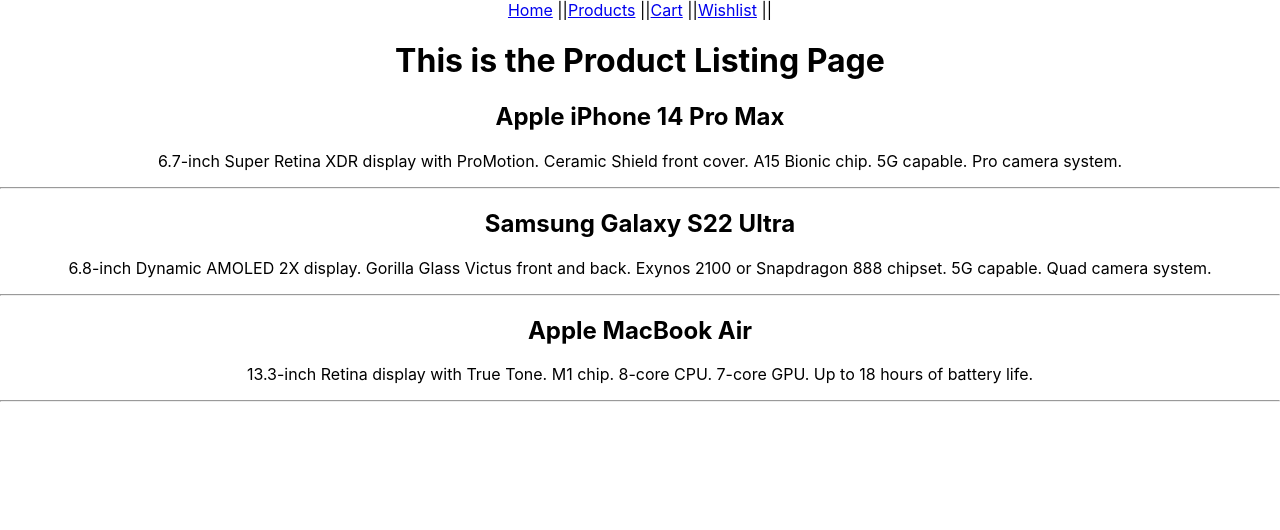
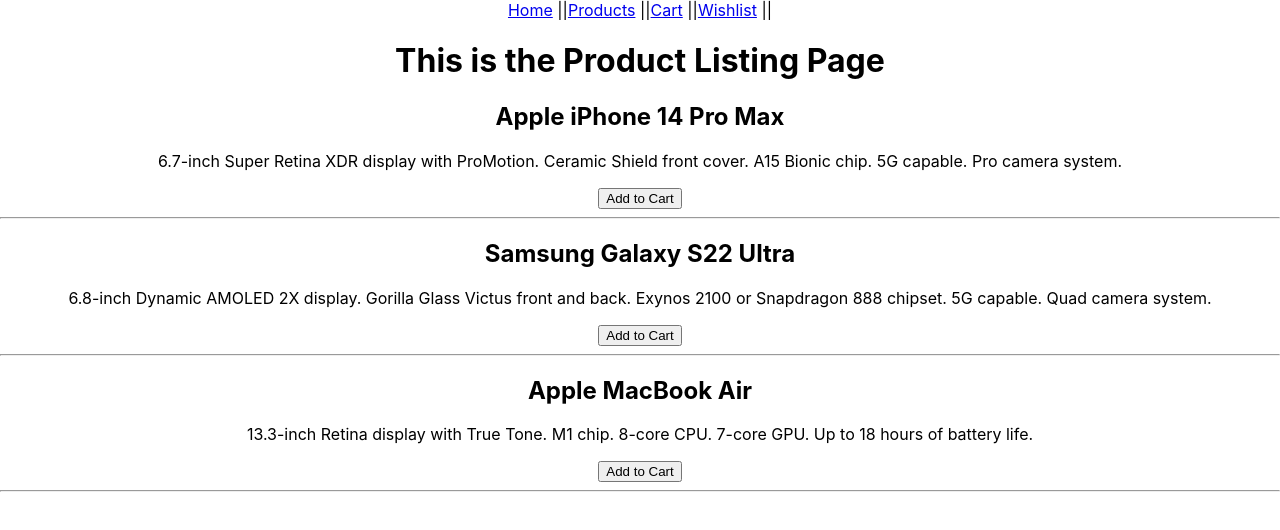
Before and after one commit to akshaykamath45/techstore, a React (Create React App) app: page /products in a window 1280 px wide. Shown: the top 530 px of the page. Built offline with nearby package versions, Linux system fonts and the light colour scheme; what miragejs would draw is missing.

Commit message:
feat: creating cart context
option to add and delete from cart by creating cart context

```diff
--- /dev/null
+++ b/src/contexts/CartContext.js
@@ -0,0 +1,22 @@
+import { createContext } from "react";
+import { useState } from "react";
+export const CartContext = createContext();
+
+export const CartProvider = ({ children }) => {
+  const [cart, setCart] = useState([]);
+
+  const handleAddToCart = (product) => {
+    setCart([...cart, product]);
+  };
+
+  const handleDeleteFromCart = (productId) => {
+    const deleteProduct=cart.filter((product)=>product._id!==productId)
+    setCart(deleteProduct)
+  }
+
+  return (
+    <CartContext.Provider value={{ cart, handleAddToCart,handleDeleteFromCart}}>
+      {children}
+    </CartContext.Provider>
+  );
+};
--- a/src/index.js
+++ b/src/index.js
@@ -3,14 +3,17 @@
 import "./index.css";
 import App from "./App";
 import { makeServer } from "./server";
-import { BrowserRouter as Router} from "react-router-dom";
+import { BrowserRouter as Router } from "react-router-dom";
+import { CartContext, CartProvider } from "../src/contexts/CartContext";
 // Call make Server
 makeServer();
-
+export { CartContext };
 ReactDOM.render(
   <React.StrictMode>
     <Router>
-    <App />
+      <CartProvider>
+        <App />
+      </CartProvider>
     </Router>
   </React.StrictMode>,
   document.getElementById("root")
--- a/src/pages/Cart/Cart.jsx
+++ b/src/pages/Cart/Cart.jsx
@@ -1,11 +1,26 @@
-import React from 'react'
-
+import React from "react";
+import { useContext } from "react";
+import { CartContext } from "../../contexts/CartContext.js";
 const Cart = () => {
+  const { cart } = useContext(CartContext);
+  const {handleDeleteFromCart} = useContext(CartContext);
   return (
     <div>
       <h1>This is the Cart Page</h1>
+      <h2>Items in the cart : {cart.length}</h2>
+      {cart.map((item) => {
+        return (
+          <div>
+            <h2>{item.name}</h2>
+            <p>{item.price}</p>
+            <p>{item.brand}</p>
+            <button onClick={()=>handleDeleteFromCart(item._id)}>Delete from Cart</button>
+            <hr />
+          </div>
+        );
+      })}
     </div>
-  )
-}
+  );
+};
 
-export default Cart
+export default Cart;
--- a/src/pages/Product Listing Page/ProductListing.jsx
+++ b/src/pages/Product Listing Page/ProductListing.jsx
@@ -1,24 +1,28 @@
-import React from 'react'
-import {products} from '../../backend/db/products.js'
-
+import React from "react";
+import { useContext } from "react";
+import { products } from "../../backend/db/products.js";
+import { CartContext } from "../../contexts/CartContext.js";
 const ProductListing = () => {
-    console.log(products)
+  console.log(products);
+  const { handleAddToCart } = useContext(CartContext);
   return (
     <div>
       <h1>This is the Product Listing Page</h1>
-      {
-        products.map((product)=>{
-            return(
-                <div>
-                    <h2>{product.name}</h2>
-                    <p>{product.description}</p>
-                    <hr />
-                </div>
-            )
-        })
-      }
+      {products.map((product) => {
+        const handleCart = () => {
+          handleAddToCart(product);
+        };
+        return (
+          <div key={product._id}>
+            <h2>{product.name}</h2>
+            <p>{product.description}</p>
+            <button onClick={handleCart}>Add to Cart</button>
+            <hr />
+          </div>
+        );
+      })}
     </div>
-  )
-}
+  );
+};
 
-export default ProductListing
+export default ProductListing;
```
